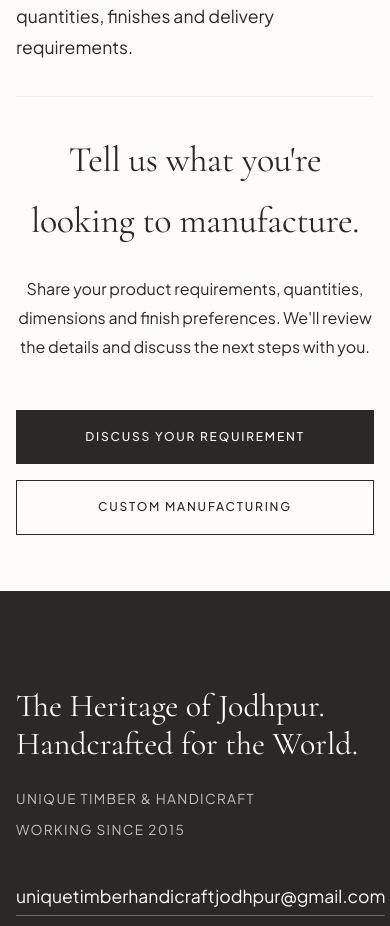
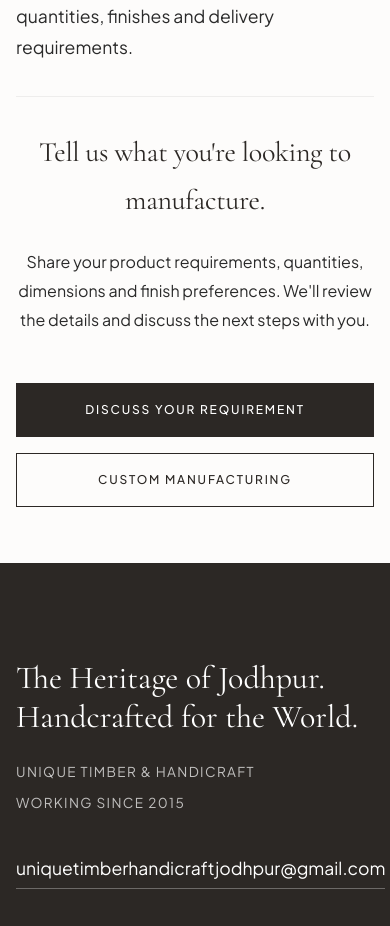
Before and after one commit to Raief445/unique-handicraft, a Next.js app: page /capabilities in a window 390 px wide. Shown: the part 3040-3966 px from the top of the page. Built offline with nearby package versions, Linux system fonts and the light colour scheme; no server answers; the database is empty; a web font is replaced by a local one.

Commit message:
fix(mobile): standardize font scaling and spacing across multiple pages for small screens

```diff
--- a/app/capabilities/capabilities.module.css
+++ b/app/capabilities/capabilities.module.css
@@ -252,6 +252,10 @@
     font-size: 2.2rem;
   }
 
+  .ctaContent h2 {
+    font-size: 1.75rem;
+  }
+
   .heroSubtext,
   .introContent,
   .sequenceContent p,
--- a/app/custom-manufacturing/custom.module.css
+++ b/app/custom-manufacturing/custom.module.css
@@ -240,7 +240,11 @@
 
 @media (max-width: 430px) {
   .hero h1 {
-    font-size: 2.2rem;
+    font-size: 2rem;
+  }
+
+  .ctaSection h2 {
+    font-size: 1.75rem;
   }
 
   .hero p,
```
Also changed, not shown: app/page.module.css (+10 -0 lines), app/products/[id]/product.module.css (+9 -0 lines).
